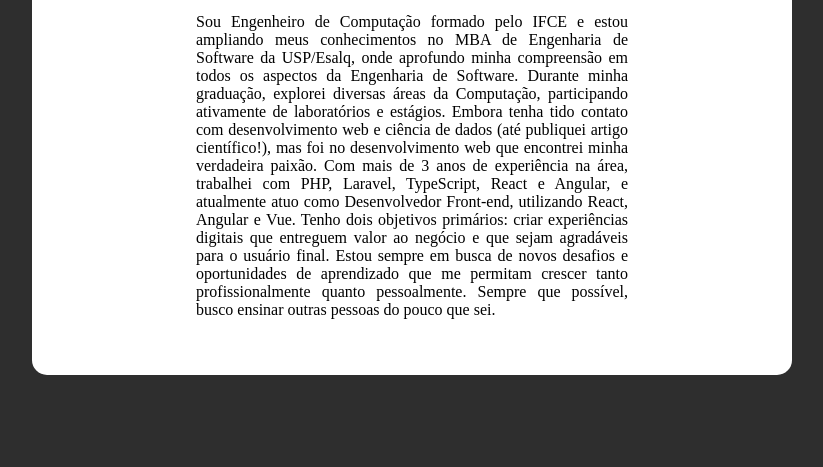
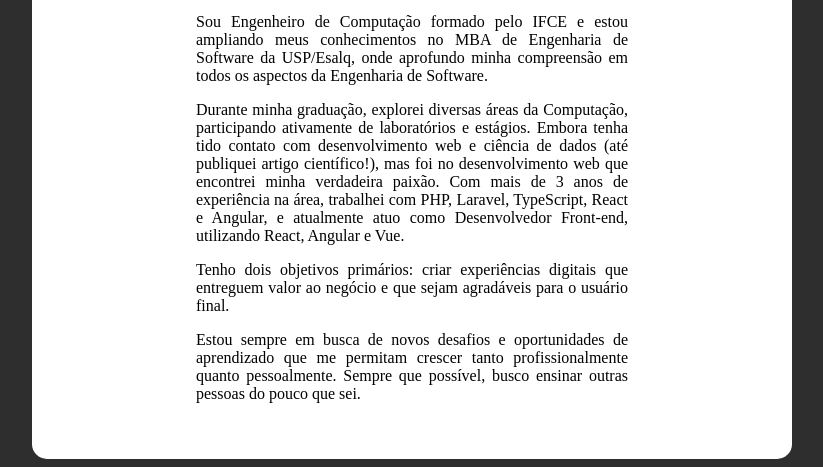
Before and after one commit to Joaom123/Joaom123.github.io, a plain HTML site: page index.html in a window 1280 px wide. Shown: the part 418-885 px from the top of the page, without its empty margins (228-1051 px from the left). Before the commit the page ends 801 px from the top, so only its background shows below. Drawn offline with Linux system fonts and the light colour scheme; files whose address does not match are found by name.

Commit message:
Update index.html

```diff
--- a/index.html
+++ b/index.html
@@ -26,13 +26,18 @@
         <a class="link" href="https://orcid.org/0000-0001-8377-2054" target="_blank" rel="noopener"><i class="fab fa-orcid"></i></a>
     </div>
     <div class="sobre-mim">
-        <p>Sou Engenheiro de Computação formado pelo IFCE e estou ampliando meus conhecimentos no MBA de Engenharia de Software da USP/Esalq, onde aprofundo minha compreensão em todos os aspectos da Engenharia de Software.
+        <p>Sou Engenheiro de Computação formado pelo IFCE e estou ampliando meus conhecimentos no MBA de Engenharia de Software da USP/Esalq,
+            onde aprofundo minha compreensão em todos os aspectos da Engenharia de Software.</p>
 
-Durante minha graduação, explorei diversas áreas da Computação, participando ativamente de laboratórios e estágios. Embora tenha tido contato com desenvolvimento web e ciência de dados (até publiquei artigo científico!), mas foi no desenvolvimento web que encontrei minha verdadeira paixão. Com mais de 3 anos de experiência na área, trabalhei com PHP, Laravel, TypeScript, React e Angular, e atualmente atuo como Desenvolvedor Front-end, utilizando React, Angular e Vue.
+<p>Durante minha graduação, explorei diversas áreas da Computação, participando ativamente de laboratórios e estágios.
+            Embora tenha tido contato com desenvolvimento web e ciência de dados (até publiquei artigo científico!), mas foi no desenvolvimento web que encontrei minha verdadeira paixão. Com mais de 3 anos de experiência na área,
+        trabalhei com PHP, Laravel, TypeScript, React e Angular, e atualmente atuo como Desenvolvedor Front-end, utilizando React, Angular e Vue.</p>
 
-Tenho dois objetivos primários: criar experiências digitais que entreguem valor ao negócio e que sejam agradáveis para o usuário final.
+<p>Tenho dois objetivos primários: criar experiências digitais que entreguem valor ao negócio e
+            que sejam agradáveis para o usuário final.</p>
 
-Estou sempre em busca de novos desafios e oportunidades de aprendizado que me permitam crescer tanto profissionalmente quanto pessoalmente. Sempre que possível, busco ensinar outras pessoas do pouco que sei.</p>
+<p>Estou sempre em busca de novos desafios e oportunidades de aprendizado que me permitam crescer
+            tanto profissionalmente quanto pessoalmente. Sempre que possível, busco ensinar outras pessoas do pouco que sei.</p>
     </div>
     <!--div class="download-cv">
         <button>Baixar CV</button>
```
